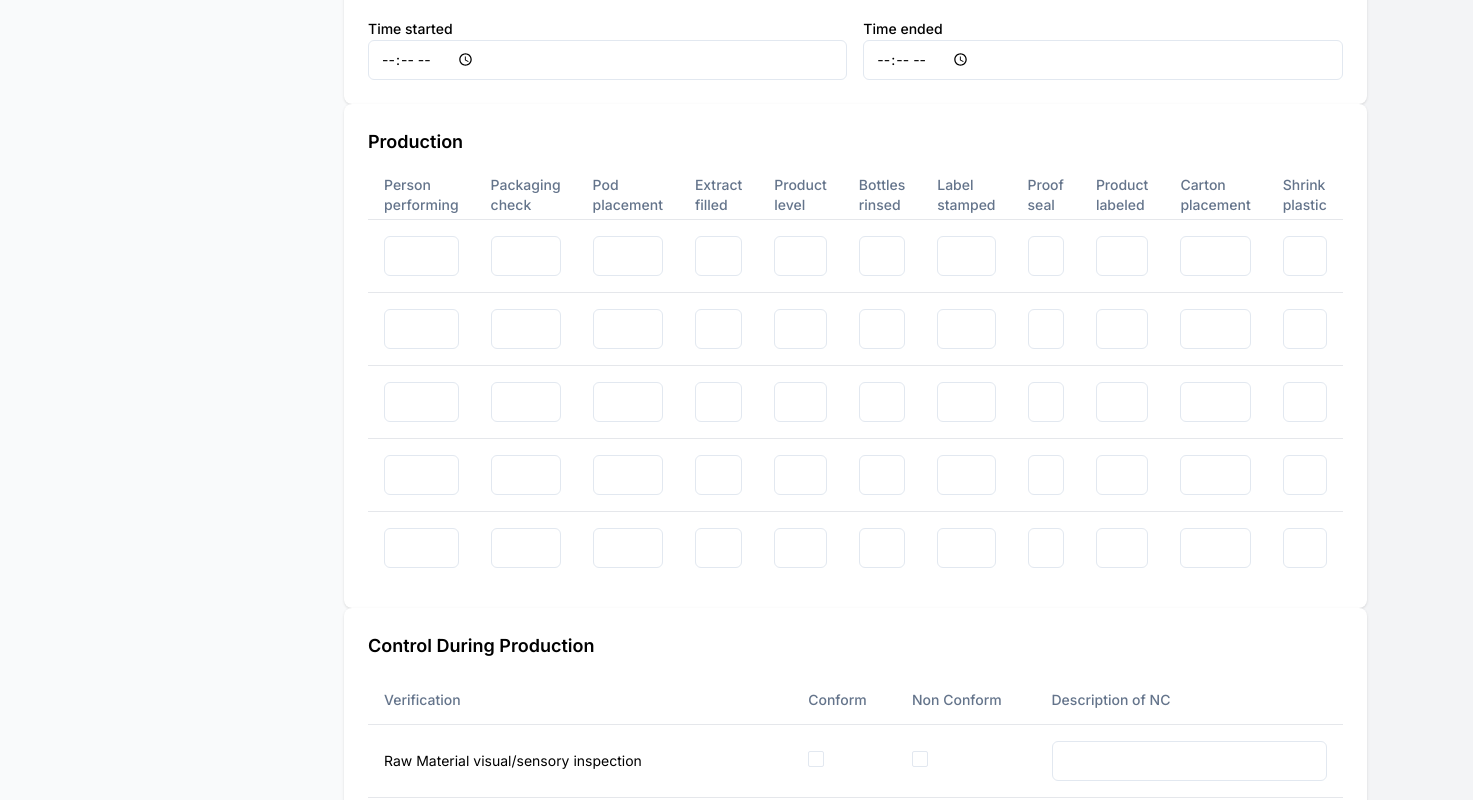
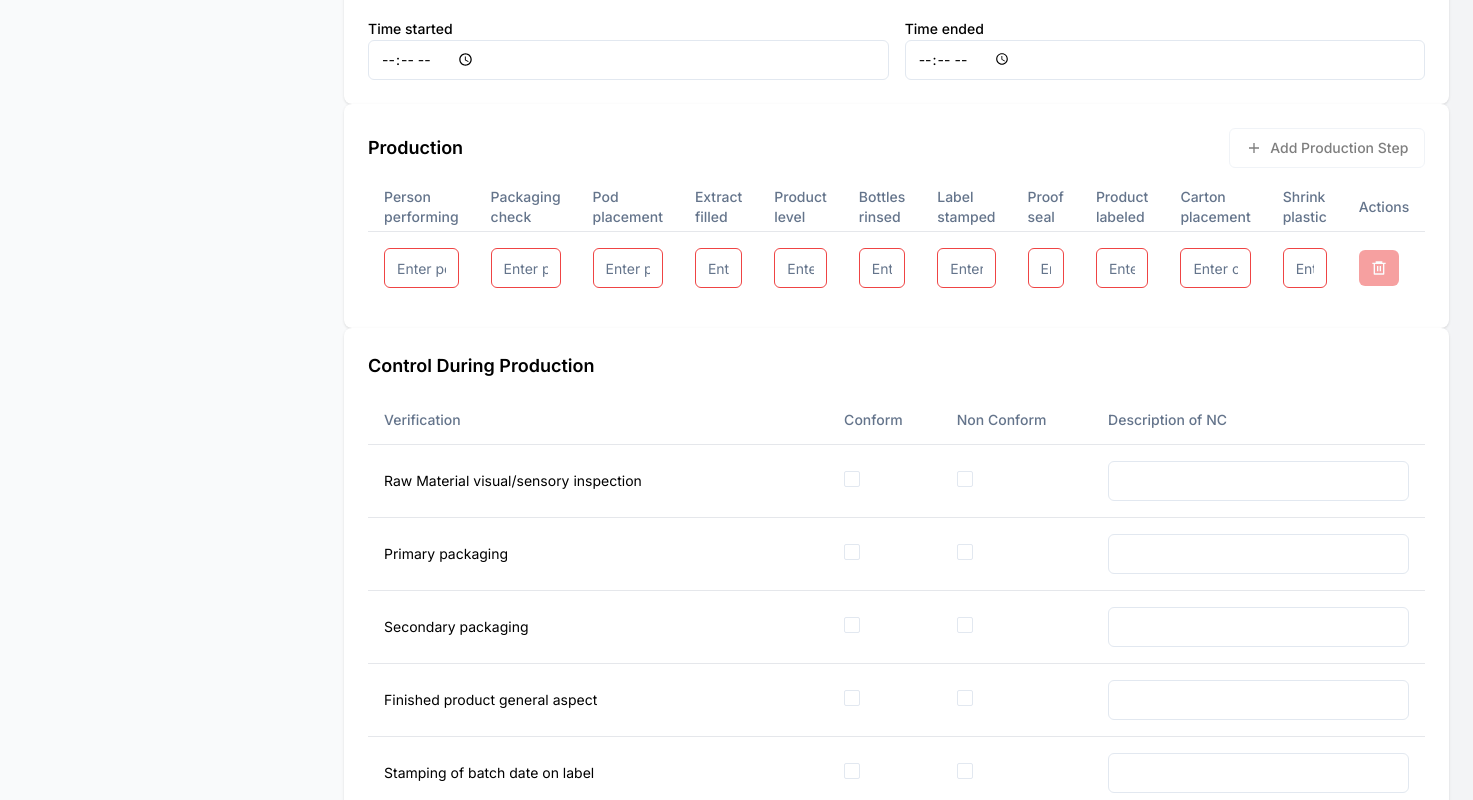
Before and after one commit to GSLDevAcc/bourbon-vanilla-forms, a Next.js app: page /production-sheet in a window 1280 px wide. Shown: the part 1440-2240 px from the top of the page, 1473 px wide, since content can reach past the window. Built offline with nearby package versions, Linux system fonts and the light colour scheme; no server answers; the database is empty.

Commit message:
Validation

```diff
--- a/src/components/production-sheet/production-sheet-form.tsx
+++ b/src/components/production-sheet/production-sheet-form.tsx
@@ -305,7 +305,26 @@ const validateFormBeforeSubmit = (formData: FormState): boolean => {
       }
     };
 
+   // Add validation function for production steps
+    const isProductionStepComplete = (step: ProductionStep): boolean => {
+      return Object.values(step).every(value => value.trim() !== '');
+    };
+
+    // Updated canAddProductionRow function
+    const canAddProductionRow = () => {
+      if (formData.production_steps.length === 0) return true;
+
+      const lastRow = formData.production_steps[formData.production_steps.length - 1];
+      return isProductionStepComplete(lastRow);
+    };
+
+    // Modified addProductionRow function with validation
     const addProductionRow = () => {
+      if (!canAddProductionRow()) {
+        toast.error("Please fill in all fields in the current production step before adding a new one");
+        return;
+      }
+
       setFormData(prev => ({
         ...prev,
         production_steps: [
@@ -853,8 +872,20 @@ const addRawMaterialRow = () => {
       </div>
 
       {/* Production Steps */}
+      {/* Production Steps Section */}
       <div className="bg-white p-6 rounded-lg shadow">
-        <h3 className="text-lg font-semibold mb-4">Production</h3>
+  <div className="flex justify-between items-center mb-4">
+    <h3 className="text-lg font-semibold">Production</h3>
+    <Button
+      type="button"
+      onClick={addProductionRow}
+      className="flex items-center gap-2"
+      variant="outline"
+      disabled={!canAddProductionRow()} // Disable button if validation fails
+    >
+      <IoMdAdd className="w-4 h-4" /> Add Production Step
+    </Button>
+  </div>
   <div className="overflow-x-auto">
     <Table>
       <TableHeader>
@@ -870,22 +901,46 @@ const addRawMaterialRow = () => {
           <TableHead>Product labeled</TableHead>
           <TableHead>Carton placement</TableHead>
           <TableHead>Shrink plastic</TableHead>
+          <TableHead className="w-[100px]">Actions</TableHead>
         </TableRow>
       </TableHeader>
       <TableBody>
-              {formData.production_steps.map((step, index) => (
-                <TableRow key={index}>
+        {formData.production_steps.length === 0 ? (
+          <TableRow>
+            <TableCell colSpan={12} className="text-center py-8 text-gray-500">
+              No production steps added. Click "Add Production Step" to start.
+            </TableCell>
+          </TableRow>
+        ) : (
+          formData.production_steps.map((step, index) => (
+            <TableRow key={index} className="group hover:bg-gray-50">
               {Object.keys(step).map((key) => (
                 <TableCell key={key}>
                   <Input
                     type="text"
                     value={step[key as keyof ProductionStep]}
                     onChange={(e) => handleProductionStepChange(index, key as keyof ProductionStep, e.target.value)}
+                    placeholder={`Enter ${key.replace(/([A-Z])/g, ' $1').toLowerCase()} *`}
+                    className={`w-full ${!step[key as keyof ProductionStep] && 'border-red-500'}`}
+                    required
                   />
                 </TableCell>
               ))}
+              <TableCell>
+                <Button
+                  type="button"
+                  onClick={() => removeProductionRow(index)}
+                  variant="destructive"
+                  size="sm"
+                  className="opacity-0 group-hover:opacity-100 transition-opacity"
+                  disabled={formData.production_steps.length === 1} // Prevent deleting last row
+                >
+                  <RiDeleteBin6Line className="w-4 h-4" />
+                </Button>
+              </TableCell>
             </TableRow>
-              ))}
+          ))
+        )}
       </TableBody>
     </Table>
   </div>
--- a/src/lib/types.ts
+++ b/src/lib/types.ts
@@ -195,7 +195,7 @@ export const DEFAULT_FORM_STATE: FormState = {
     timeCheckEnded: '',
     checkedBy: ''
   },
-  production_steps: Array(5).fill({
+  production_steps: Array(1).fill({
     personPerforming: '',
     packagingCheck: '',
     podPlacement: '',
```
Lines whose indentation alone changed are shown as unchanged.
